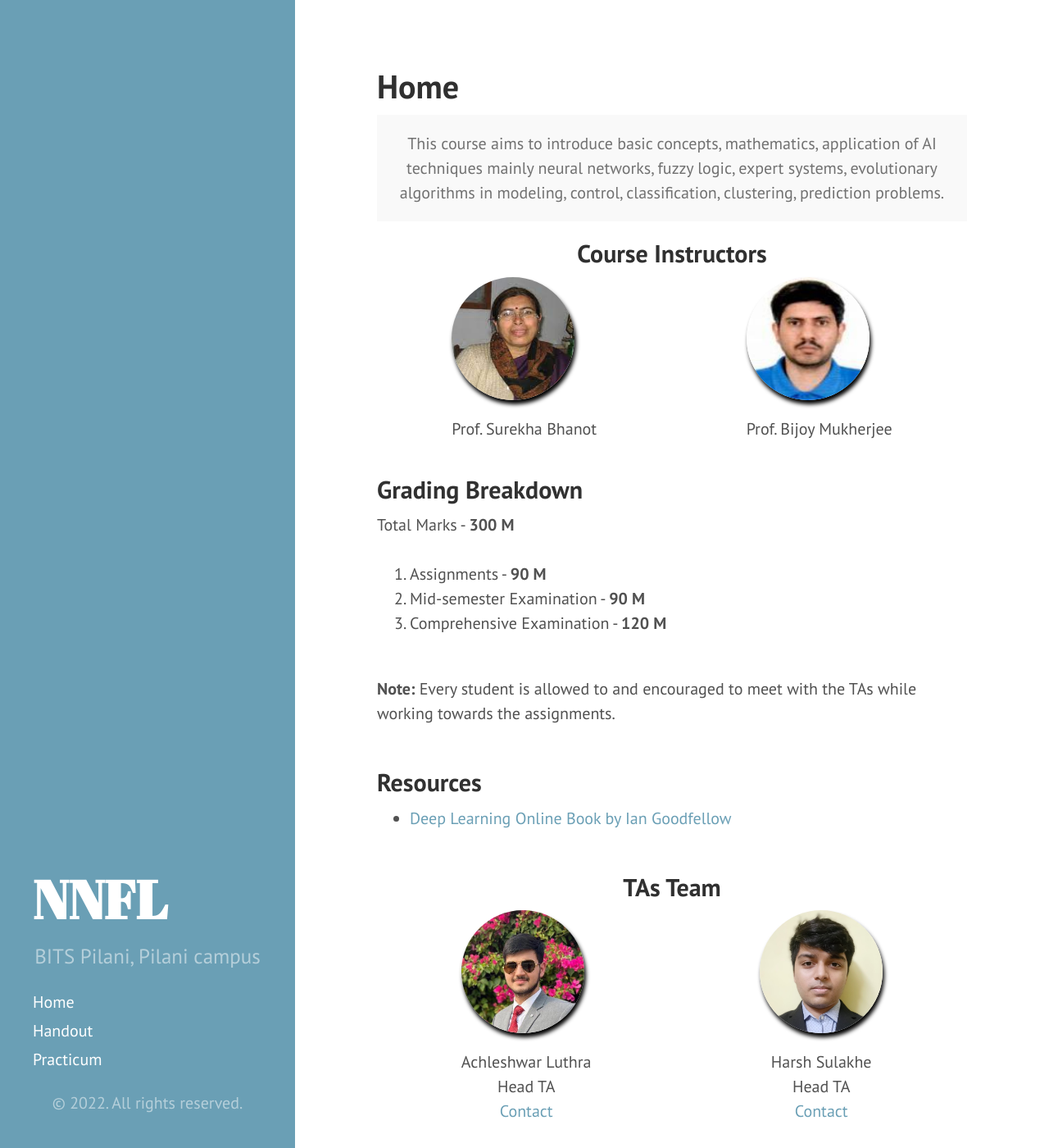
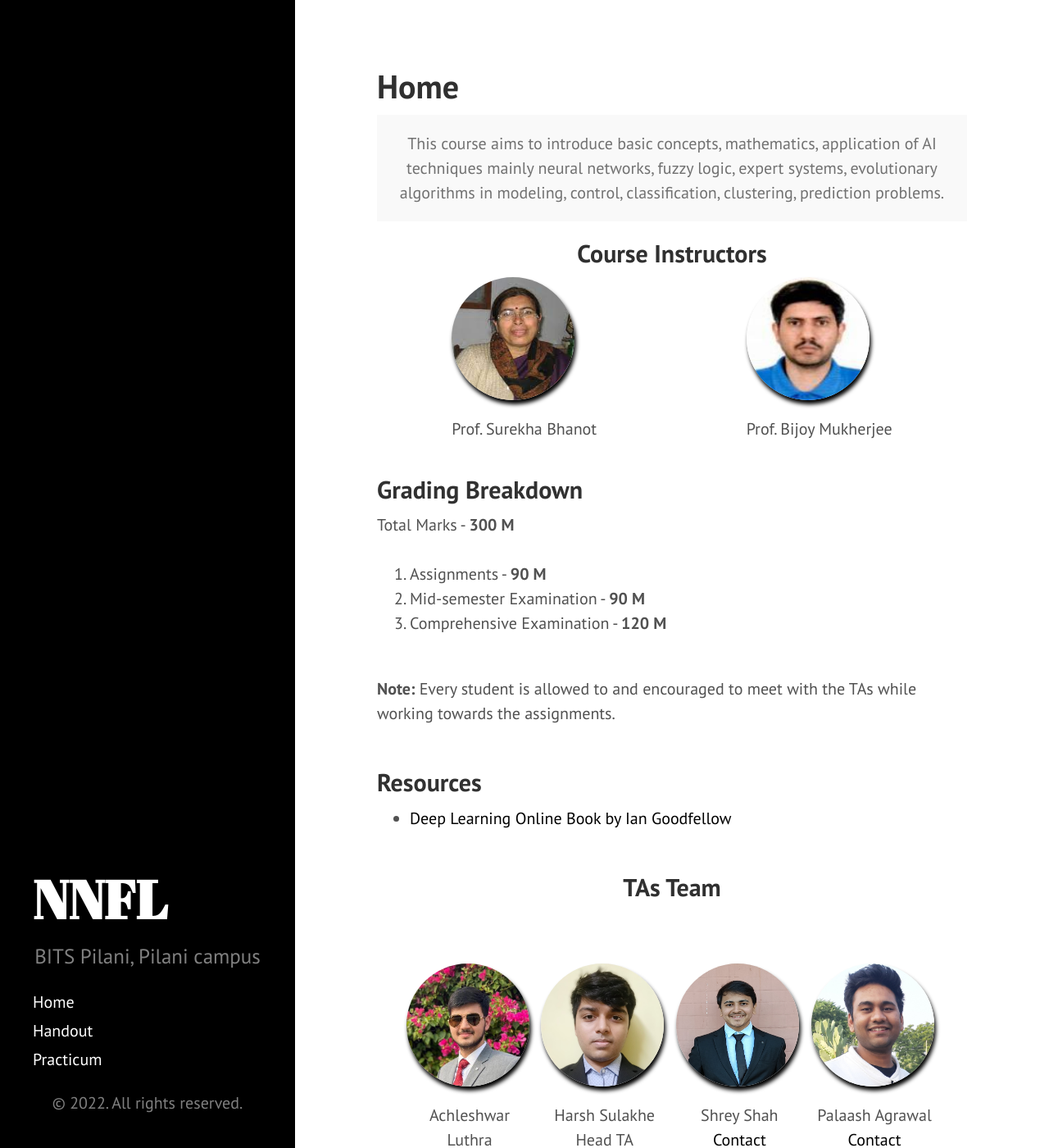
Before and after one commit to atharva0298/nnfl-bits-pilani.io, a Jekyll site: the page index.html, which Jekyll copies as it is, in a window 1280 px wide and 1400 px high. Shown: the whole window at 82% size. Built offline with Jekyll 4.4.1, drawn with Linux system fonts in a browser that asks for light colours.

Commit message:
Final Changes-2

```diff
--- a/index.html
+++ b/index.html
@@ -161,83 +161,97 @@
 
 <h2 class="page-title" style="text-align: center;">TAs Team</h2>
 
+</br>
+</br>
+
 <!-- <h3>Head TAs:</h3> -->
-<div style="display: flex;
-justify-content: center;">
+<div style="justify-content: center; display: flex;">
 
-<div class = "container">
+<div class="flex" >
+  <div>
   <img src="Images/Achleshwar.jpg" alt="placeholder" class = "profile-pic" title="Head TA-1" height="200" width="200" />
-  <p>Achleshwar Luthra </br>Head TA </br><a href="mailto: f20180401@pilani.bits-pilani.ac.in">Contact</a></p>
+  <div><p>Achleshwar Luthra </br>Head TA </br><a href="mailto: f20180401@pilani.bits-pilani.ac.in">Contact</a></p></div>
   </div>
 
-  <div class="container">
+  <div>
     <img src="Images/Harsh.jpeg" alt="placeholder" class="profile-pic" title="Head TA-2" height="200" width="200" />
-    <p>Harsh Sulakhe </br>Head TA </br><a href="mailto: f20180186@pilani.bits-pilani.ac.in">Contact</a></p>
+    <div style="text-align: center;"><p>Harsh Sulakhe </br>Head TA </br><a href="mailto: f20180186@pilani.bits-pilani.ac.in">Contact</a></p></div>
+  </div>
+  <div>
+    <img src="Images/Shrey.jpg" title="TA-1" class="profile-pic" />
+    <div><p>Shrey Shah </br><a href="mailto: f20171038@pilani.bits-pilani.ac.in">Contact</a> </p></div>
+  </div>
+  <div >
+    <img src="Images/Palaash.jpg" title="TA-2" class="profile-pic"/>
+    <div><p>Palaash Agrawal </br><a href="mailto: f20180565@pilani.bits-pilani.ac.in">Contact</a> </p></div>
+
   </div>
 
 </div>
+</div>
   <!-- <h3>TA Team:</h3> -->
-</br>
-</br>
 
-   <div class="flex">
-    <div>
-      <img src="Images/Shrey.jpg" title="TA-1" class="profile-pic" />
-      <p>Shrey Shah </br><a href="mailto: f20171038@pilani.bits-pilani.ac.in">Contact</a> </p>
-    </div>
-    <div>
-      <img src="Images/Palaash.jpg" title="TA-2" class="profile-pic"/>
-      <p>Palaash Agrawal </br><a href="mailto: f20180565@pilani.bits-pilani.ac.in">Contact</a> </p>
 
-    </div>
+  <div style = "justify-content: center; display: flex;">
+  <div class="flex">
+
+
     <div>
       <img src="Images/Sidhharth.jpg" title="TA-3" class="profile-pic"/>
-      <p>Siddharth Awasthi </br><a href="mailto: f20180287@pilani.bits-pilani.ac.in">Contact</a> </p>
+      <div><p>Siddharth Awasthi </br><a href="mailto: f20180287@pilani.bits-pilani.ac.in">Contact</a> </p></div>
     </div>
     <div>
       <img src="Images/Jash_Shah.jpg" title="TA-4" class="profile-pic"/>
-      <p>Jash Shah </br><a href="mailto: f20180507@pilani.bits-pilani.ac.in">Contact</a> </p>
+      <div><p>Jash Shah </br><a href="mailto: f20180507@pilani.bits-pilani.ac.in">Contact</a> </p></div>
     </div>
     <div>
       <img src="Images/Snehil.jpg" title="TA-4" class="profile-pic"/>
-      <p>Snehil Gupta </br><a href="mailto: f20180112@pilani.bits-pilani.ac.in">Contact</a> </p>
+      <div><p>Snehil Gupta </br><a href="mailto: f20180112@pilani.bits-pilani.ac.in">Contact</a> </p>
+      </div>
+      </div>
+    <div>
+      <img src="Images/Sumantrak.png" title="TA-5" class="profile-pic" />
+      <div><p>Sumantrak Mukherjee </br><a href="mailto: f20190413@pilani.bits-pilani.ac.in">Contact</a> </p></div>
     </div>
 
-  </div>
-
-<div class="flex">
-  <div>
-    <img src="Images/Sumantrak.png" title="TA-5" class="profile-pic" />
-    <p>Sumantrak Mukherjee </br><a href="mailto: f20190413@pilani.bits-pilani.ac.in">Contact</a> </p>
-  </div>
-  <div>
-    <img src="Images/Preetika.png" title="TA-6" class="profile-pic"/>
-    <p>Preetika Verma </br><a href="mailto: f20190088@pilani.bits-pilani.ac.in">Contact</a> </p>
-  </div>
-  <div>
-    <img src="" title="TA-7" class="profile-pic"/>
-    <p>Devaansh Gupta</br><a href="mailto: f20190187@pilani.bits-pilani.ac.in">Contact</a> </p>
-  </div>
-  <div>
-    <img src="Images/Kanishk.jpg" title="TA-8" class="profile-pic"/>
-    <p>Kanishk Sharma </br><a href="mailto: f20190230@pilani.bits-pilani.ac.in">Contact</a> </p>
-  </div>
-  <div>
-    <img src="Images/Sarthak-1.jpg" title="TA-8" class="profile-pic"/>
-    <p>Sarthak Gupta </br><a href="mailto: f20190464@pilani.bits-pilani.ac.in">Contact</a> </p>
   </div>
 </div>
 
 
+<div style="display: flex; justify-content: center;">
+<div class="flex">
+
+  <div>
+    <img src="Images/Preetika.png" title="TA-6" class="profile-pic"/>
+    <div><p>Preetika Verma </br><a href="mailto: f20190088@pilani.bits-pilani.ac.in">Contact</a> </p></div>
+  </div>
+  <div>
+    <img src="" title="TA-7" class="profile-pic"/>
+<div><p>Devaansh Gupta</br><a href="mailto: f20190187@pilani.bits-pilani.ac.in">Contact</a> </p></div>
+  </div>
+  <div>
+    <img src="Images/Kanishk.jpg" title="TA-8" class="profile-pic"/>
+    <div><p>Kanishk Sharma </br><a href="mailto: f20190230@pilani.bits-pilani.ac.in">Contact</a> </p></div>
+  </div>
+  <div>
+    <img src="Images/Sarthak-1.jpg" title="TA-8" class="profile-pic"/>
+    <div><p>Sarthak Gupta </br><a href="mailto: f20190464@pilani.bits-pilani.ac.in">Contact</a> </p></div>
+  </div>
+</div>
+</div>
 
 
-<h3>Website Maintained by</h3>
+</br>
+</br>
+<h3 class="page-title" style="text-align: center;">Website Maintained by</h3>
+<div style="display: flex; justify-content: center;">
 <div class="flex">
   <div>
     <img src="Images/developer-profile.jpg" title="developer" class="developer" />
-  </div>
+    <div><p>Atharva Ajit Patkhedkar<br><a href="mailto: f20190464@pilani.bits-pilani.ac.in">Contact</a></p></div>
 </div>
-<div>Atharva Ajit Patkhedkar<br><a href="mailto: f20190464@pilani.bits-pilani.ac.in">Contact</a></div>
+</div>
+</div>
 
 
 </div>
--- a/public/css/hyde.css
+++ b/public/css/hyde.css
@@ -31,7 +31,7 @@
  * Update the foundational and global aspects of the page.
  */
 
-html {
+ html {
   font-family: "PT Sans", Helvetica, Arial, sans-serif;
 }
 @media (min-width: 48em) {
@@ -128,7 +128,7 @@
 
 @media (min-width: 48em) {
   .content {
-    max-width: 38rem;
+    max-width: 60rem;
     margin-left: 20rem;
     margin-right: 2rem;
   }
@@ -155,7 +155,7 @@
   }
   .layout-reverse .content {
     margin-left: 2rem;
-    margin-right: 20rem;
+    margin-right: 2rem;
   }
 }
 
@@ -215,20 +215,20 @@
 
 /* Cyan */
 .theme-base-0c .sidebar {
-  background-color: #75b5aa;
+  background-color: #000000;
 }
 .theme-base-0c .content a,
 .theme-base-0c .related-posts li a:hover {
-  color: #75b5aa;
+  color: #000000;
 }
 
-/* Blue */
+/* Black */
 .theme-base-0d .sidebar {
-  background-color: #6a9fb5;
+  background-color:#000000;
 }
 .theme-base-0d .content a,
 .theme-base-0d .related-posts li a:hover {
-  color: #6a9fb5;
+  color: #000000;
 }
 
 /* Magenta */
```
